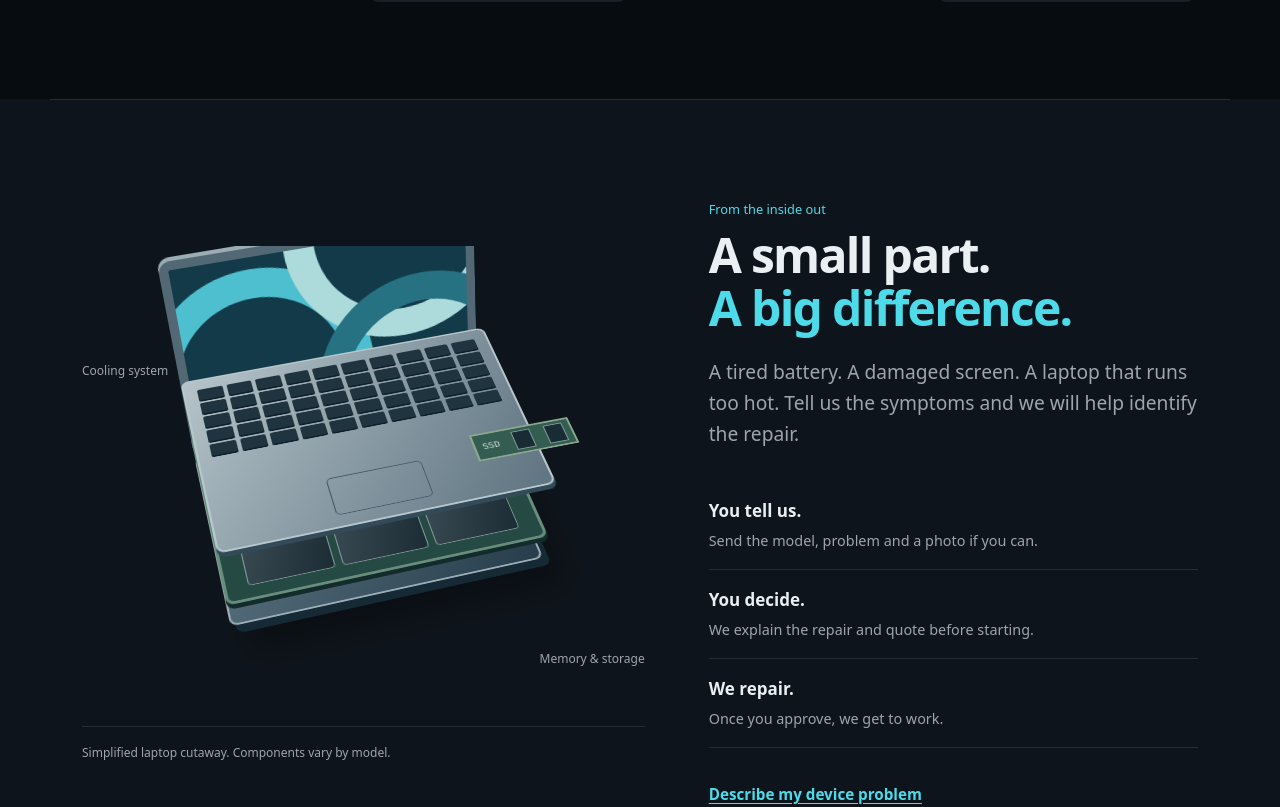
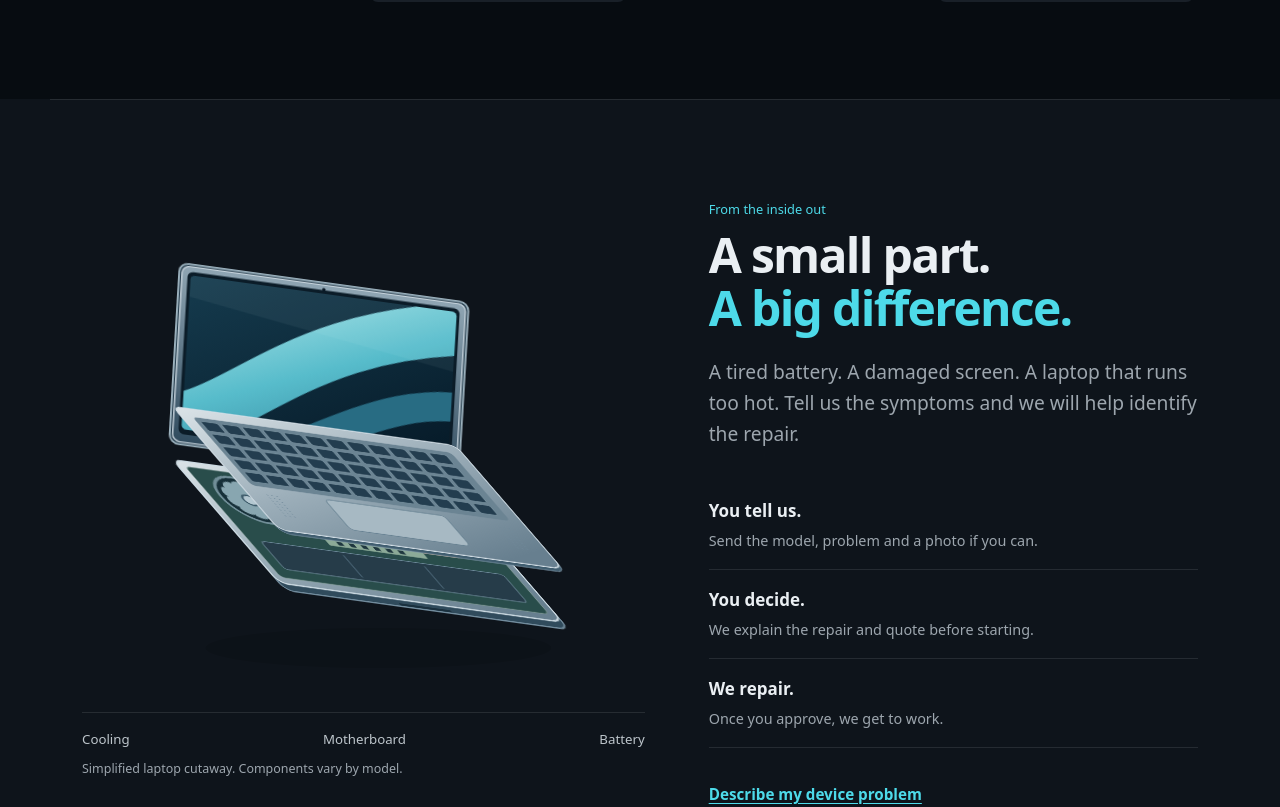
Before and after one commit to fixcore178-stack/fixcoreweb, an Astro site: page / in a window 1280 px wide. Shown: the part 1596-2403 px from the top of the page. Built offline with nearby package versions, Linux system fonts and the light colour scheme; Astro itself is replaced by a stand-in of ours.

Commit message:
Refine device proportions and stabilize 3D illustration motion

```diff
--- a/src/components/LaptopScene.astro
+++ b/src/components/LaptopScene.astro
@@ -1,44 +1,63 @@
 <figure class="laptop-study">
-  <div class="rig" aria-hidden="true" data-motion-scene>
-    <div class="machine">
-      <div class="lid"><div class="wallpaper"><i></i><i></i><i></i></div><span class="webcam"></span></div>
-      <div class="deck"><div class="keys">{Array.from({length:50},()=> <i></i>)}</div><div class="trackpad"></div></div>
-      <div class="logic"><div class="processor"><span>CPU</span></div><div class="ram"><i></i><i></i><i></i><i></i></div><div class="fan"><div class="blades">{Array.from({length:8},(_,i)=> <i style={`--blade:${i}`}></i>)}</div></div><div class="heatpipe"></div><div class="cells"><i></i><i></i><i></i></div></div>
-      <div class="tray"><i></i><i></i><i></i></div>
-      <div class="ssd"><span>SSD</span><i></i><i></i></div>
-    </div>
-    <span class="annotation one">Cooling system</span><span class="annotation two">Memory & storage</span>
+  <div class="rig" data-motion-scene>
+    <svg viewBox="0 0 560 480" role="img" aria-label="Three-dimensional laptop cutaway with aligned keyboard, cooling fans, motherboard and battery">
+      <defs>
+        <linearGradient id="laptop-metal" x2=".8" y2="1"><stop stop-color="#dce4e8"/><stop offset=".48" stop-color="#9dAFba"/><stop offset="1" stop-color="#677f8f"/></linearGradient>
+        <linearGradient id="laptop-rim" x2="0" y2="1"><stop stop-color="#8fa5b3"/><stop offset="1" stop-color="#304b5e"/></linearGradient>
+        <linearGradient id="laptop-glass" x2=".8" y2="1"><stop stop-color="#153b4e"/><stop offset="1" stop-color="#071c2a"/></linearGradient>
+        <linearGradient id="laptop-wave" x2="1" y2="1"><stop stop-color="#c4eff0"/><stop offset=".5" stop-color="#57bccb"/><stop offset="1" stop-color="#26738d"/></linearGradient>
+        <clipPath id="laptop-screen-clip"><rect x="9" y="10" width="282" height="180" rx="5"/></clipPath>
+      </defs>
+      <ellipse cx="295" cy="416" rx="172" ry="20" fill="#000" opacity=".12"/>
+      <g class="laptop-object">
+        <g transform="matrix(.94 .13 -.05 .85 100 37)">
+          <rect x="-3" y="-3" width="306" height="211" rx="10" fill="#263e4e" stroke="#9db3bf" stroke-width="2"/>
+          <rect width="300" height="205" rx="8" fill="url(#laptop-rim)" stroke="#c5d2db" stroke-width="1.5"/>
+          <rect x="6" y="6" width="288" height="190" rx="6" fill="#0b1c28"/>
+          <g clip-path="url(#laptop-screen-clip)">
+            <rect x="9" y="10" width="282" height="180" fill="url(#laptop-glass)"/>
+            <path d="M-30 175C52 207 103 51 328 25" stroke="url(#laptop-wave)" stroke-width="60" fill="none"/>
+            <path d="M-17 224C105 262 196 99 330 123" stroke="#286c83" stroke-width="34" fill="none"/>
+            <path d="M9 10h282v70L9 35Z" fill="#ecfaff" opacity=".05"/>
+          </g>
+          <circle cx="150" cy="5" r="1.8" fill="#091825"/>
+          <path d="M128 201h44" stroke="#627b8b" stroke-width="1.5"/>
+        </g>
+        <g transform="matrix(.94 .13 .64 .74 90 230)">
+          <rect y="10" width="300" height="166" rx="10" fill="#304b5c" stroke="#718b9c" stroke-width="2"/>
+          <rect width="300" height="166" rx="10" fill="url(#laptop-metal)" stroke="#ccdae2" stroke-width="2"/>
+          <rect x="8" y="8" width="284" height="149" rx="5" fill="#294d4b" stroke="#7e9895"/>
+          <rect x="103" y="23" width="70" height="48" rx="3" fill="#536c76" stroke="#a5bac3" stroke-width="3"/>
+          <rect x="119" y="33" width="38" height="28" rx="2" fill="#7f9aa7"/>
+          <path d="M130 71v16h110V58" stroke="#ac9576" stroke-width="7" stroke-linejoin="round" fill="none"/>
+          {[51,247].map(x=><g transform={`translate(${x} 46)`}><circle r="31" fill="#173039" stroke="#718e98" stroke-width="3"/><g class="cooling-fan">{Array.from({length:10},(_,i)=><path d="M-3-5C-20-21-4-29 3-24L6-8Z" fill="#88a6b0" transform={`rotate(${i*36})`}/>)}</g><circle r="7" fill="#b4c8d1" stroke="#3b5968" stroke-width="2"/></g>)}
+          <rect x="21" y="106" width="257" height="38" rx="4" fill="#263c49" stroke="#738f9f"/>
+          <path d="M106 110v30m86-30v30" stroke="#5b788a"/>
+          <rect x="100" y="89" width="104" height="9" rx="1" fill="#8caa98"/>
+          <path d="M114 91v5m13-5v5m13-5v5m13-5v5m13-5v5m13-5v5" stroke="#1f373f" stroke-width="6"/>
+          <path d="M124 173h52" stroke="#1a303e" stroke-width="3" stroke-linecap="round"/>
+        </g>
+        <g class="keyboard-lift">
+          <g transform="matrix(.94 .13 .64 .74 90 187)">
+            <rect y="5" width="300" height="166" rx="9" fill="#415e70" stroke="#7d96a6"/>
+            <rect width="300" height="166" rx="9" fill="url(#laptop-metal)" stroke="#d5e0e7" stroke-width="1.5"/>
+            <rect x="13" y="12" width="274" height="92" rx="5" fill="#6b8493"/>
+            {Array.from({length:5},(_,row)=>Array.from({length:12},(_,col)=><rect x={18+col*22} y={17+row*17} width="18" height="13" rx="2" fill="#233d4f" stroke="#91a7b4" stroke-width=".5"/>))}
+            <rect x="86" y="110" width="127" height="41" rx="5" fill="#a7b9c3" stroke="#647f90"/>
+            <path d="M22 115v29m5-29v29m5-29v29m236-29v29m5-29v29m5-29v29" stroke="#718a9a" stroke-width="1.5" stroke-dasharray="1 3"/>
+          </g>
+        </g>
+      </g>
+    </svg>
   </div>
+  <div class="parts"><span>Cooling</span><span>Motherboard</span><span>Battery</span></div>
   <figcaption>Simplified laptop cutaway. Components vary by model.</figcaption>
 </figure>
 <style>
-.laptop-study { margin:0; min-width:0; }
-.rig { height:480px; position:relative; perspective:1100px; overflow:hidden; }
-.machine { position:absolute; left:50%; top:52%; width:310px; height:210px; transform:translate(-50%,-50%) rotateX(49deg) rotateZ(-24deg); transform-style:preserve-3d; animation:turn 16s ease-in-out infinite; }
-.lid { position:absolute; width:310px; height:204px; left:0; bottom:100%; border:9px solid #536875; border-bottom-width:16px; border-radius:12px 12px 0 0; background:#0e202b; transform-origin:bottom; transform:rotateX(-72deg); box-shadow:0 -4px 0 #9badb4; overflow:hidden; }
-.wallpaper { position:absolute; inset:0; overflow:hidden; background:#123a49; }
-.wallpaper i { position:absolute; width:230px; height:230px; border:30px solid #4ebfce; border-radius:50%; top:12px; left:-40px; }
-.wallpaper i:nth-child(2) { left:110px; top:-120px; border-color:#addbdc; }.wallpaper i:nth-child(3) { left:130px; top:45px; border-color:#267182; }
-.webcam { position:absolute; width:4px; height:4px; border-radius:50%; background:#050b10; top:-6px; left:50%; }
-.deck,.logic,.tray { position:absolute; inset:0; border-radius:8px; transform-style:preserve-3d; }
-.deck { background:linear-gradient(130deg,#b6c4ca,#5f7481); border:2px solid #b8c7cd; transform:translateZ(62px); animation:deck-lift 10s ease-in-out infinite; box-shadow:0 5px 0 #334a58; }
-.keys { margin:12px; display:grid; grid-template-columns:repeat(10,1fr); gap:4px; }.keys i { height:14px; border-radius:2px; background:#203440; box-shadow:0 2px 0 #0e202b; }
-.trackpad { position:absolute; width:90px; height:43px; bottom:12px; left:107px; border:1px solid #425966; border-radius:5px; }
-.logic { transform:translateZ(18px); background:#244a43; border:3px solid #688d7d; box-shadow:0 5px 0 #132c2b; }
-.processor { position:absolute; left:28px; top:22px; width:62px; height:60px; border:6px solid #9eaeb2; background:#324955; display:grid; place-items:center; color:#e5edef; font:10px var(--font-mono); }
-.ram { position:absolute; left:112px; top:24px; width:68px; display:flex; gap:5px; border-block:3px solid #b9b789; padding:5px; }.ram i { width:10px; height:30px; background:#182d35; }
-.fan { position:absolute; right:22px; top:18px; width:83px; height:83px; border:6px solid #658087; border-radius:50%; background:#172e37; }.blades { position:absolute; inset:0; animation:fan-spin 3s linear infinite; }.blades i { position:absolute; left:30px; top:8px; width:12px; height:28px; background:#7898a2; border-radius:80% 20% 20% 20%; transform-origin:6px 28px; transform:rotate(calc(var(--blade)*45deg)); }.fan::after { content:''; position:absolute; inset:28px; border-radius:50%; background:#b5c7cd; }
-.heatpipe { position:absolute; left:53px; top:71px; width:183px; height:23px; border:7px solid #ac9775; border-top:0; border-radius:0 0 10px 10px; }
-.cells { position:absolute; inset:119px 20px 13px; display:flex; gap:7px; }.cells i { flex:1; background:linear-gradient(110deg,#3b4c55,#1b2c35); border:1px solid #85999b; border-radius:4px; }
-.tray { background:linear-gradient(130deg,#677f8c,#263e4c); border:2px solid #9baeb7; transform:translateZ(-18px); box-shadow:5px 9px 0 #152a35,15px 35px 32px #0004; }.tray i { position:absolute; right:-3px; top:30px; width:4px; height:20px; background:#091a22; }.tray i:nth-child(2) { top:60px; }.tray i:nth-child(3) { top:95px; height:38px; }
-.ssd { position:absolute; right:-28px; bottom:30px; width:95px; height:32px; background:#345d51; border:2px solid #8da78e; display:flex; align-items:center; justify-content:space-around; color:#d4e1dc; font:9px var(--font-mono); transform:translateZ(92px) rotate(-10deg); animation:ssd-lift 10s ease-in-out infinite; }.ssd i { width:18px; height:22px; background:#192c34; border:1px solid #80989b; }
-.annotation { position:absolute; font-size:.75rem; color:var(--color-muted); }.one { left:0; top:24%; }.two { right:0; bottom:12%; }
-figcaption { color:var(--color-muted); font-size:.75rem; padding-top:1rem; border-top:1px solid var(--color-rule); }
-@keyframes turn { 0%,100% { transform:translate(-50%,-50%) rotateX(49deg) rotateZ(-24deg); } 50% { transform:translate(-50%,-50%) rotateX(38deg) rotateZ(-14deg); } }
-@keyframes deck-lift { 0%,100% { transform:translateZ(47px); } 50% { transform:translateZ(105px) translateY(-8px); } }
-@keyframes ssd-lift { 0%,100% { transform:translateZ(78px) rotate(-10deg); } 50% { transform:translateZ(124px) rotate(4deg); } }
+.laptop-study { margin:0; min-width:0; }.rig { overflow:hidden; }.rig svg { display:block; width:100%; height:auto; }.laptop-object { animation:laptop-hover 10s ease-in-out infinite; }.keyboard-lift { animation:keyboard-separation 10s ease-in-out infinite; }.cooling-fan { animation:fan-spin 5s linear infinite; }
+.parts { display:flex; justify-content:space-between; gap:.75rem; padding:1rem 0 .5rem; border-top:1px solid var(--color-rule); color:var(--color-ink-2); font-size:.83rem; }figcaption { color:var(--color-muted); font-size:.78rem; }
+@keyframes laptop-hover { 0%,100% { transform:translateY(3px); } 50% { transform:translateY(-3px); } }
+@keyframes keyboard-separation { 0%,100% { transform:translateY(0); } 50% { transform:translateY(-13px); } }
 @keyframes fan-spin { to { transform:rotate(360deg); } }
-:global([data-motion='paused']) .machine,:global([data-motion='paused']) .deck,:global([data-motion='paused']) .ssd,:global([data-motion='paused']) .blades { animation-play-state:paused; }
-@media(max-width:500px) { .rig { height:360px; }.machine { width:310px; scale:.78; transform-origin:0 0; }.annotation { font-size:.65rem; } }
-@media(prefers-reduced-motion:reduce) { .machine,.deck,.ssd,.blades { animation:none !important; } }
+@media(prefers-reduced-motion:reduce) { .laptop-object,.keyboard-lift,.cooling-fan { animation:none; } }
 </style>
```
